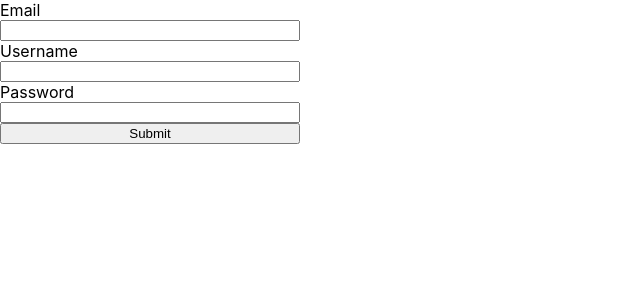
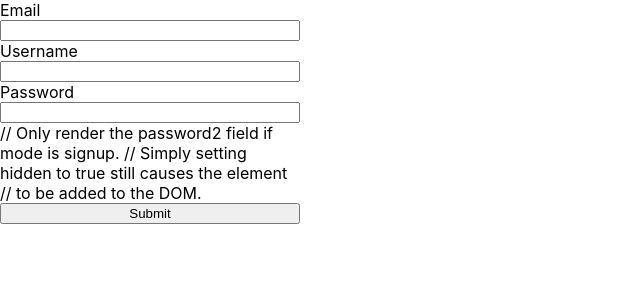
Before and after one commit to zeroallox/testreactapp, a React (Create React App) app: page / in a window 1280 px wide. Shown: the top 300 px of the page, without its empty margins (0-640 px from the left). Built offline with nearby package versions, Linux system fonts and the light colour scheme.

Commit message:
Update LoginForm.tsx

```diff
--- a/src/containers/LoginForm.tsx
+++ b/src/containers/LoginForm.tsx
@@ -51,6 +51,7 @@ const LoginForm = (props: any) => {
     }
 
     return (
+
         <div style={{
             display: "flex",
             width: "300px",
@@ -63,6 +64,7 @@ const LoginForm = (props: any) => {
             {/*        onClicked={handleButtonClicked}*/}
             {/*        text={"EXTRA TESTY BUTTON"}*/}
             {/*/>*/}
+
 
             <Label
                 text={"Email"}
@@ -88,11 +90,16 @@ const LoginForm = (props: any) => {
                 onTextChanged={handleTextChanged}
             />
 
-            <TextEdit
-                id={"tePassword2"}
-                onTextChanged={handleTextChanged.bind}
-                hidden={mode === LoginFormMode.MODE_LOGIN}
-            />
+            // Only render the password2 field if mode is signup.
+            // Simply setting hidden to true still causes the element
+            // to be added to the DOM.
+            {
+                (mode === LoginFormMode.MODE_SIGNUP) ?
+                    <TextEdit
+                        id={"tePassword2"}
+                        onTextChanged={handleTextChanged.bind}
+                    /> : null
+            }
 
             <Button
                 id={"btnSubmit"}
```
